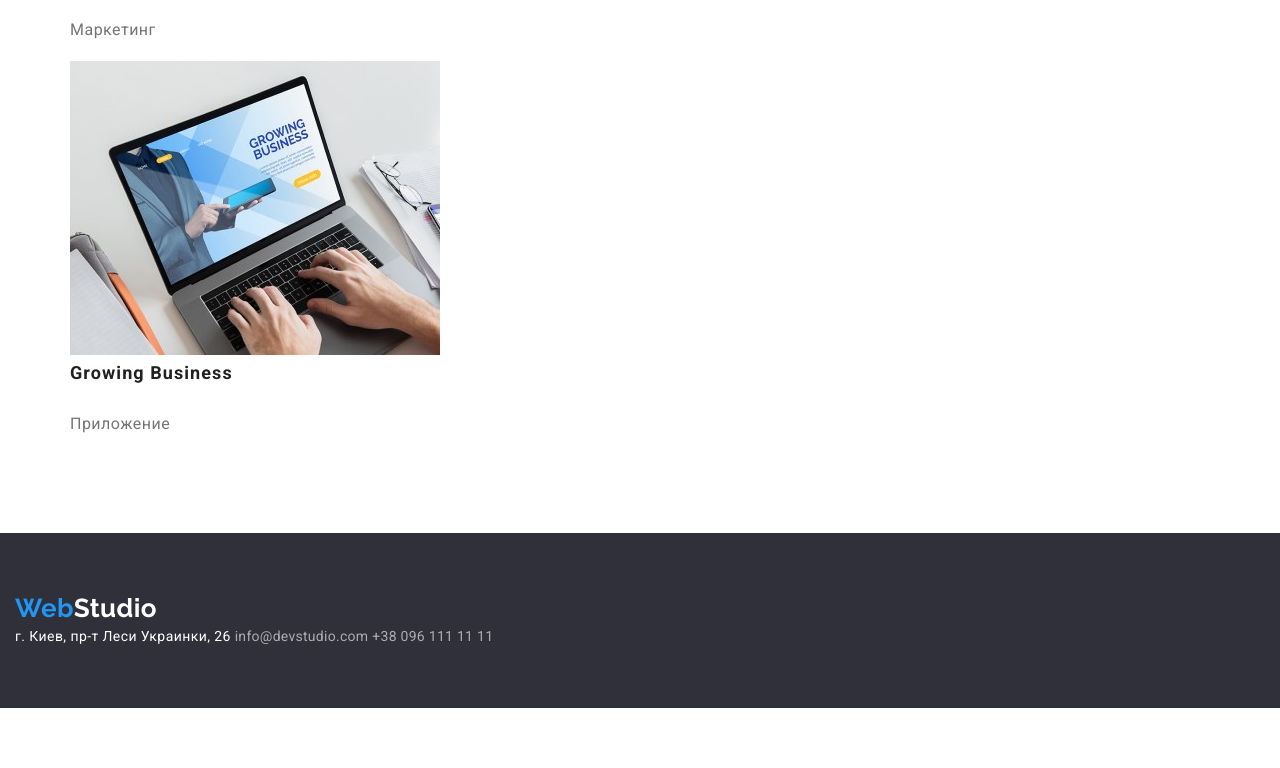
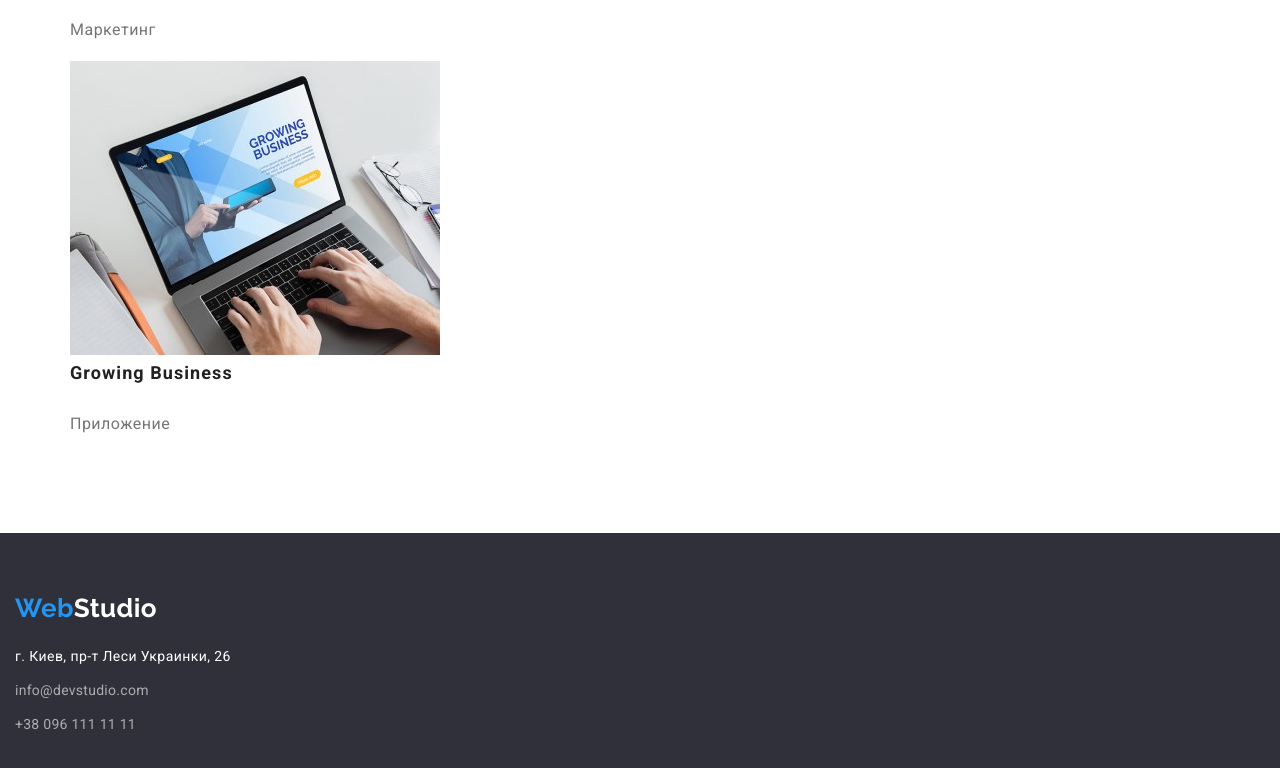
Before and after one commit to Vito-Lux/goit-markup-hw-02, a plain HTML site: page portfolio.html in a window 1280 px wide. Shown: the part 3587-4355 px from the top of the page. Before the commit the page ends 4295 px from the top, so only its background shows below. Drawn offline with nearby package versions, Linux system fonts and the light colour scheme.

Commit message:
Changed_footer-contacts

```diff
--- a/css/styles.css
+++ b/css/styles.css
@@ -347,13 +347,15 @@ button {
 }
 
 .footer__address {
+  padding-top: 20px;
   font-size: 14px;
   line-height: calc(100% + 10px);
   font-style: normal;
   color: var(--main-bg-color);
 }
 
-.footer__address a {
+.footer-contacts__item {
+  padding-top: 10px;
   font-size: 14px;
   line-height: calc(100% + 10px);
   letter-spacing: 0.02em;
@@ -361,7 +363,11 @@ button {
   opacity: 0.6;
 }
 
-.footer__address a:hover,
-.footer__address a:focus {
+.footer-contacts__item:last-child {
+  margin-bottom: 0;
+}
+
+.footer-contacts__item a:hover,
+.footer-contacts__item a:focus {
   color: var(--accent-color);
 }
--- a/portfolio.html
+++ b/portfolio.html
@@ -134,8 +134,14 @@
     <div class="container">
       <a class="footer__logo" href="./index.html"><span>Web</span>Studio</a>
       <address class="footer__address">г. Киев, пр-т Леси Украинки, 26
-        <a class="footer-contacts__mail" href="mailto:info@devstudio.com">info@devstudio.com</a>
-        <a class="footer-contacts__tel" href="tel:+380961111111">+38 096 111 11 11</a>
+        <ul class="footer-contacts__list">
+          <li class="footer-contacts__item">
+            <a class="footer-contacts__mail" href="mailto:info@devstudio.com">info@devstudio.com</a>
+          </li>
+          <li class="footer-contacts__item">
+            <a class="footer-contacts__tel" href="tel:+380961111111">+38 096 111 11 11</a>
+          </li>
+        </ul>
       </address>
     </div>
   </footer>
```
Also changed, not shown: index.html (+8 -2 lines).
